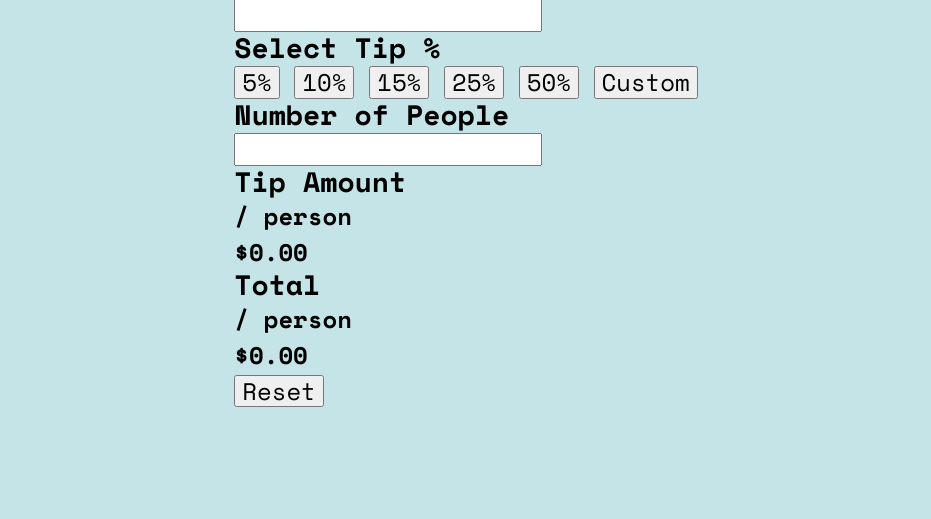
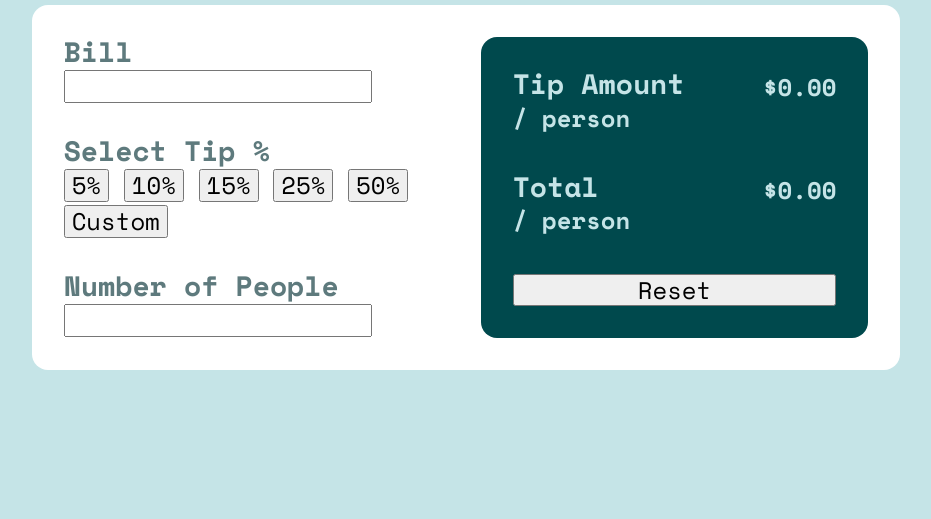
Before and after one commit to Aman11b/Tip-calculator-app, a plain HTML site: page index.html in a window 1280 px wide. Shown: the part 281-800 px from the top of the page, without its empty margins (174-1105 px from the left). Drawn offline with nearby package versions, Linux system fonts and the light colour scheme.

Commit message:
added intial css design

```diff
--- a/index.html
+++ b/index.html
@@ -21,8 +21,11 @@
     </div>
     <div class="container">
       <article class="bill_div">
+        <div class= 'bill'>
           <h3>Bill</h3>
           <input type="number" id="bill" min="0" step="0.01">
+        </div>
+        <div class='Tip'>
           <h3>Select Tip %</h3>
           <div class="Tip_buttons">
             <button onclick="setTip(5)">5%</button>
@@ -32,27 +35,32 @@
             <button onclick="setTip(50)">50%</button>
             <button onclick="showCustomInput()">Custom</button>
           </div>
+        </div>
+        <div class='people'>
           <h3>Number of People</h3>
           <input type="number" id="people" min='0'>
+        </div>
+
       </article>
       <article class="output_div">
-        <div>
-          <div>
-            <div>
+        <div class='output_value'>
+          <div class='tip_amount>
+            <div class='tip_amount_heading'>
               <h3>Tip Amount</h3>
               <p>/ person</p>
             </div>
             <output id="tipAmount">$0.00</output>
           </div>
-          <div>
-            <div>
+          <div class='total_person'>
+            <div class='total_person_heading'>
               <h3>Total</h3>
               <p>/ person</p>
             </div>
             <output id="tipAmount">$0.00</output>
           </div>
+          <button type="reset">Reset</button>
         </div>
-        <button type="reset">Reset</button>
+
       </article>
     </div>
   </main>
--- a/style.css
+++ b/style.css
@@ -97,6 +97,8 @@ body{
     font-family: var(--ff);
     font-size: var(--fs);
     font-weight: var(--fw-700);
+
+    color: var(--clr-Grey-500);
 }
 
 .wrapper{
@@ -116,6 +118,54 @@ body{
 
 }
 
+.wrapper .heading h1{
+  letter-spacing: 1rem
+}
+
+.container {
+  display: flex;
+  flex-direction: row;
+  gap: 2rem;
+
+  padding: 2rem;
+
+  border-radius: 1rem;
+  background-color: var(--clr-White);
+}
+
+.container > .bill_div {
+  display: flex;
+  flex-direction: column;
+  gap: 2rem;
+}
+
+.bill_div,
+.output_div{
+  width: 50%;
+}
+
+.container .output_div {
+  color: var(--clr-Grey-200);
+  background-color: var(--clr-Green-900);
+
+  display: flex;
+  flex-direction: column;
+  justify-content: space-between;
+
+  padding: 2rem;
+  border-radius: 1rem;
+
+}
+
+.output_value,
+.total_person{
+  display: flex;
+  flex-direction: row;
+
+  justify-content:space-between;
+}
+
+
 @media screen and (max-width:375px){
 
 
```
Lines whose indentation alone changed are shown as unchanged.
